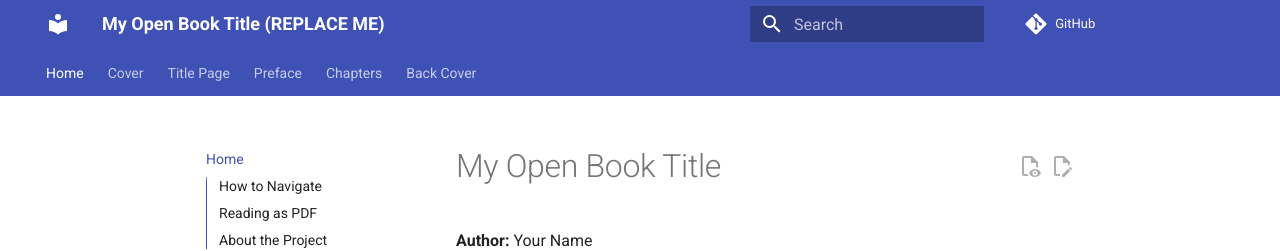
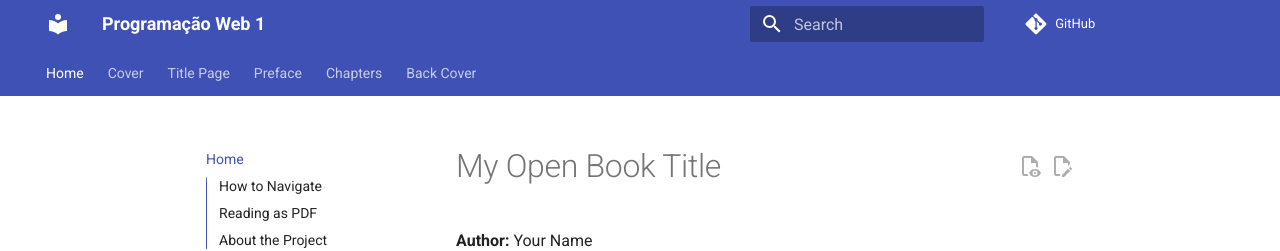
Before and after one commit to leofernandesmo/pweb1-book, an MkDocs documentation site: the page built from docs/index.md, in a window 1280 px wide. Shown: the top 251 px of the page. Built offline with MkDocs 1.6.1 and Material for MkDocs 9.7.7, drawn with Linux system fonts in a browser that asks for light colours; comment, search, counter and statistics services are not loaded.

Commit message:
Update mkdocs.yml for course material

```diff
--- a/mkdocs.yml
+++ b/mkdocs.yml
@@ -1,7 +1,7 @@
-site_name: "My Open Book Title (REPLACE ME)"
-site_description: "An open textbook about <topic> (REPLACE ME)"
+site_name: "Programação Web 1"
+site_description: "Material do Curso de Programação Web 1 do curso de Técnico em Desenvolvimento de Sistemas do IFAL"
 site_url: "https://<github-username>.github.io/<book-repo-name>/"
-repo_url: "https://github.com/<github-username>/<book-repo-name>"
+repo_url: "https://github.com/leofernandesmo/pweb1-book/"
 repo_name: "GitHub"
 
 theme:
```
